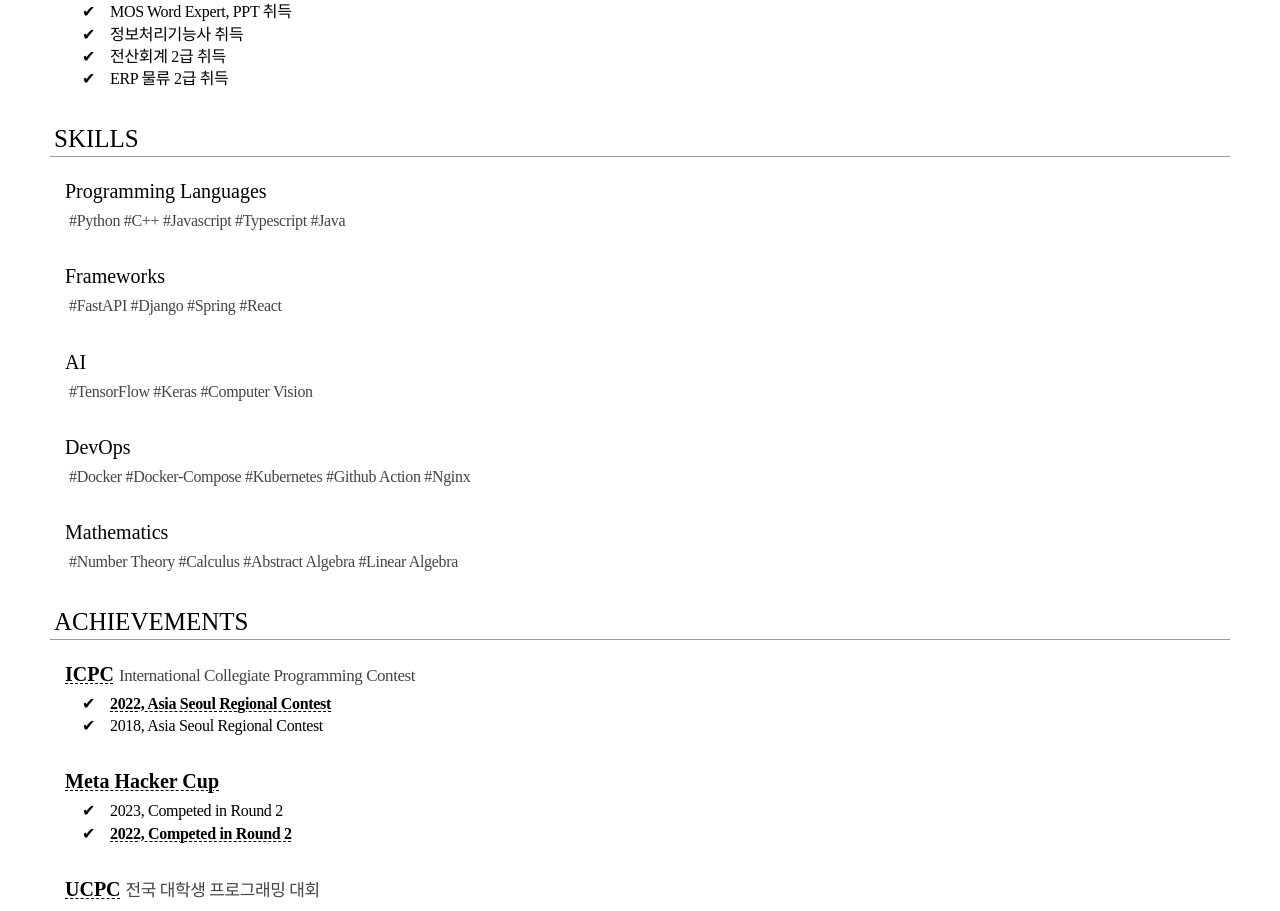
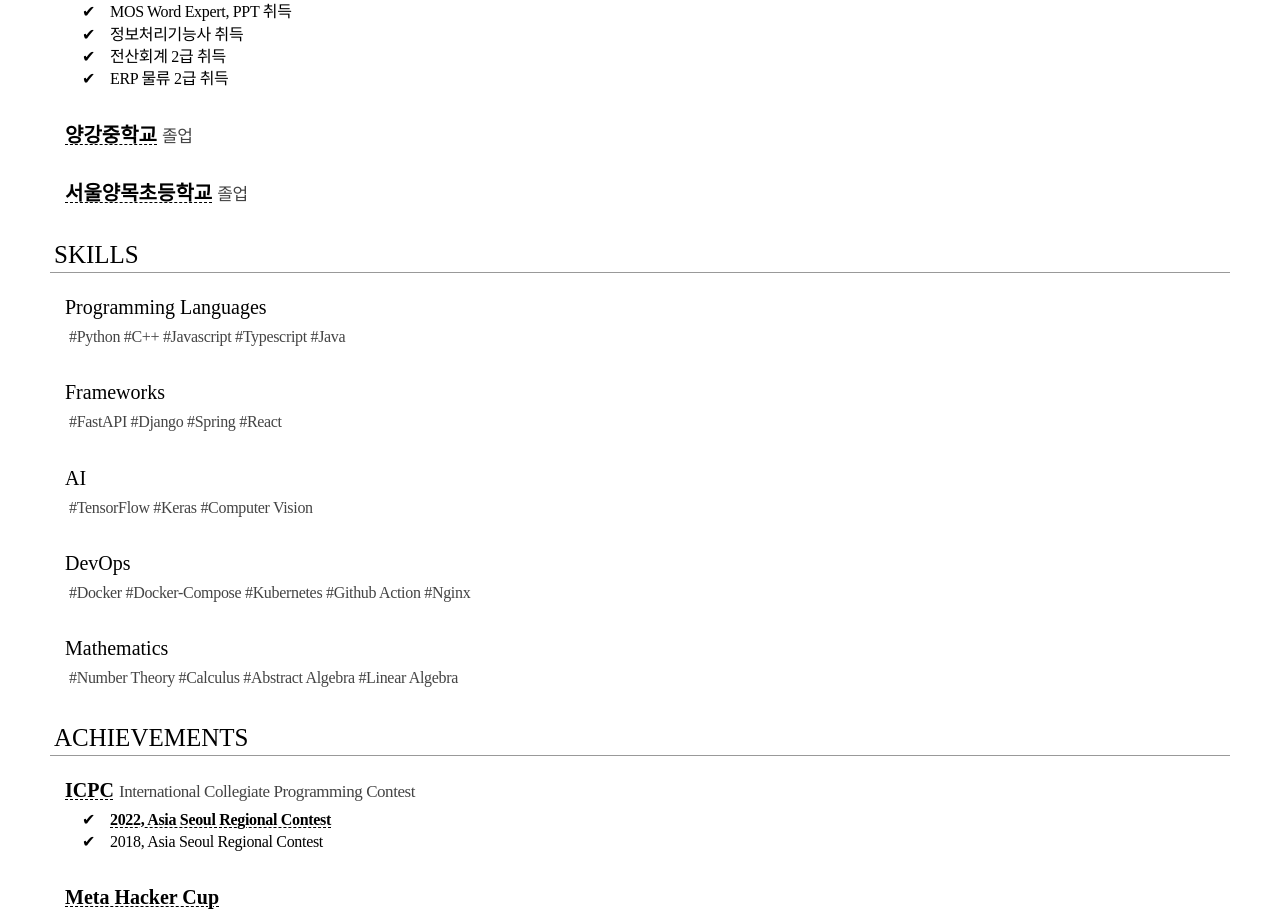
Before and after one commit to riroan/riroan.com, a React (Create React App) app in the folder riroan/: page / in a window 1280 px wide. Shown: the part 1860-2771 px from the top of the page. Built offline with nearby package versions, Linux system fonts and the light colour scheme; a web font is replaced by a local one.

Commit message:
학력 추가

```diff
--- a/riroan/src/App.js
+++ b/riroan/src/App.js
@@ -167,6 +167,16 @@ export default function App() {
 					<Item depth={1}>전산회계 2급 취득</Item>
 					<Item depth={1}>ERP 물류 2급 취득</Item>
 				</Ul>
+			</Div>
+			<Div>
+				<H2>
+					<A href="https://yangkang.sen.ms.kr/">양강중학교</A> <Assist>졸업</Assist>
+				</H2>
+			</Div>
+			<Div>
+				<H2>
+					<A href="https://yangmok.sen.es.kr/">서울양목초등학교</A> <Assist>졸업</Assist>
+				</H2>
 			</Div>
 
 			<H1>SKILLS</H1>
```
